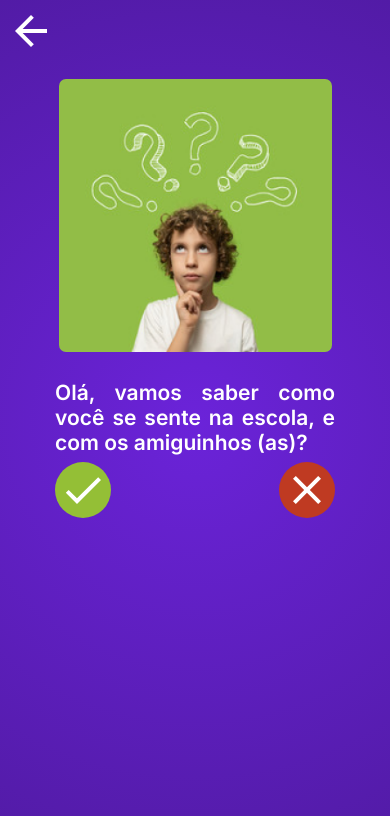
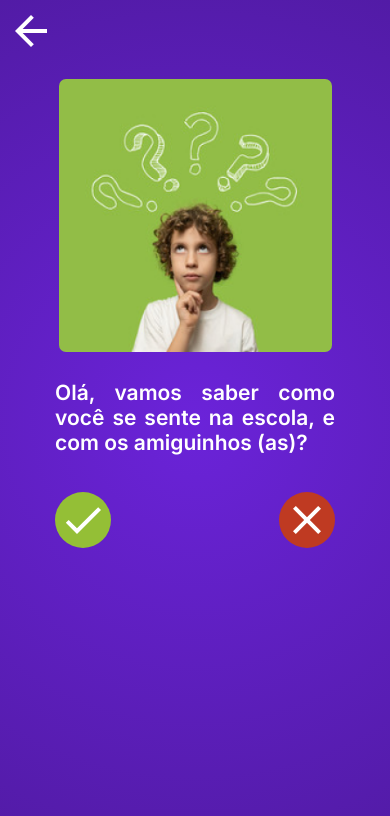
Before and after one commit to pensuapps/explorandoMinhaMente, a React (Create React App) app: page /jogodaansiedade in a window 390 px wide. Shown: the top 816 px of the page. Built offline with nearby package versions, Linux system fonts and the light colour scheme.

Commit message:
mudança no espaçamento dos botões para mobile

```diff
--- a/src/css/anxietyGamePage.modules.css
+++ b/src/css/anxietyGamePage.modules.css
@@ -14,6 +14,15 @@
   justify-content: space-between;
 
   margin-top: 0.85rem;
+}
+
+@media (max-width: 1080px) {
+  .game-area .action-buttons-container {
+    display: flex;
+    justify-content: space-between;
+
+    margin-top: 3rem;
+  }
 }
 
 .game-area .button-confirm {
```
